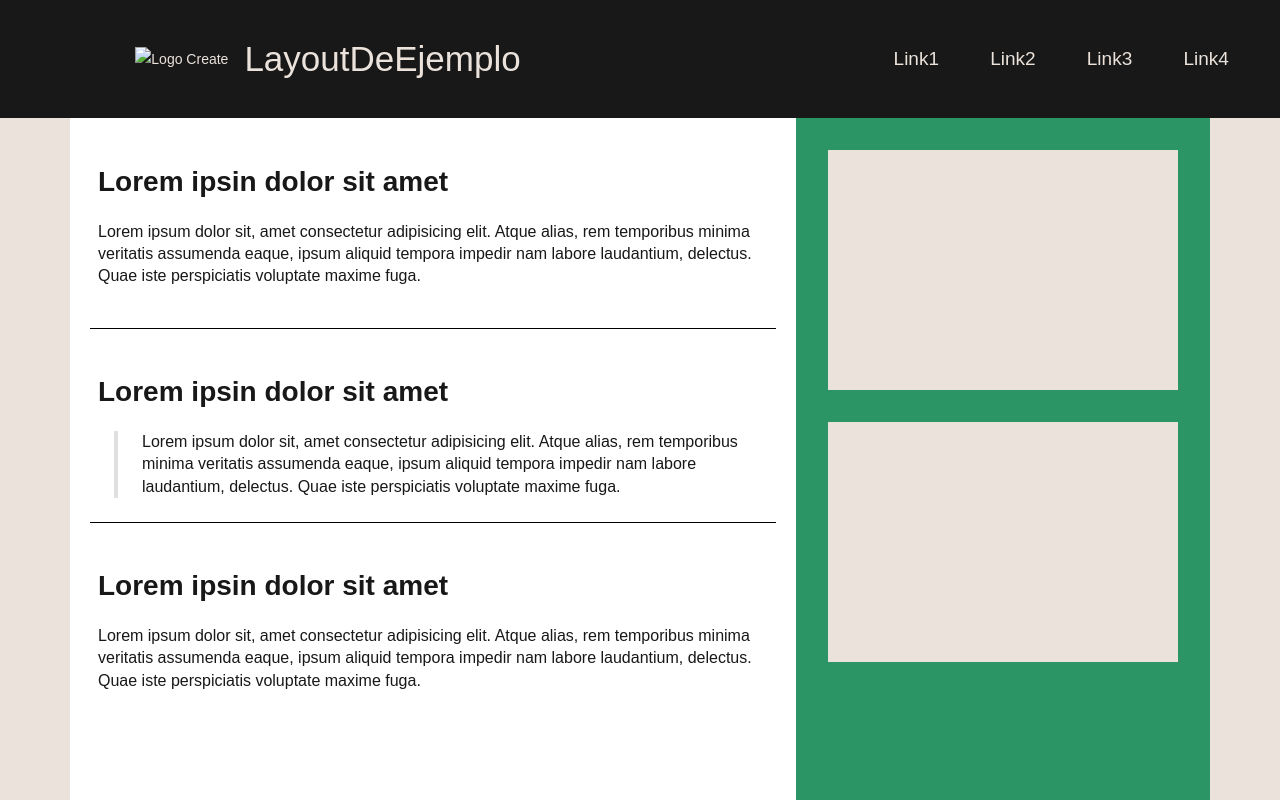
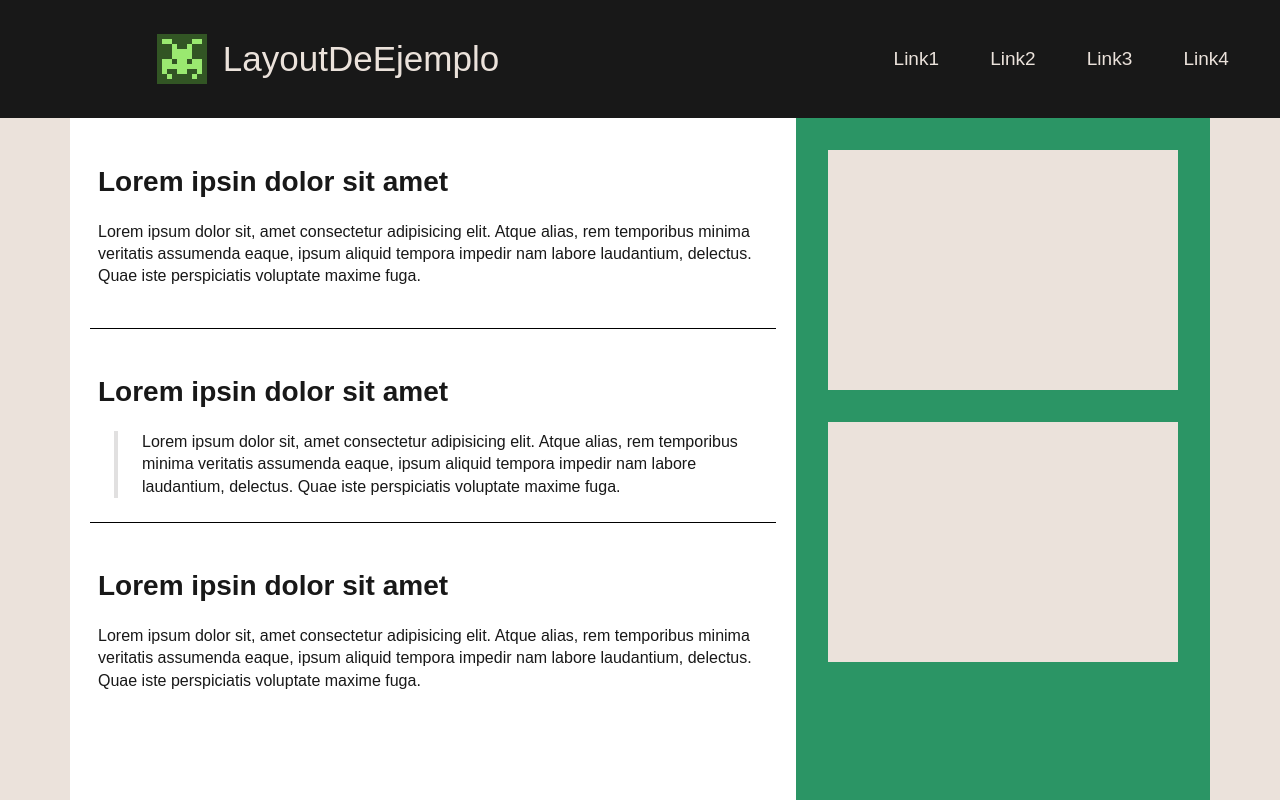
Before and after one commit to VirginiaMajuelos/create, a website: page index.html in a window 1280 px wide. Shown: the top 800 px of the page. Drawn offline with nearby package versions, Linux system fonts and the light colour scheme; files that its build step writes are made by us from their sources; the site is published under a folder, as on GitHub Pages, so addresses that start at the root find nothing.

Commit message:
fix logo

```diff
--- a/index.html
+++ b/index.html
@@ -18,7 +18,7 @@
     <header class="header">
       <nav class="header__nav">
         <div class="header__brand">
-          <img alt="Logo Create" src="/assets/logo.png" class="logo" />
+          <img alt="Logo Create" src="assets/logo.png" class="logo" />
           <h1 class="">LayoutDeEjemplo</h1>
         </div>
         <div class="header__links">
```
Also changed, not shown: 1 other file.
